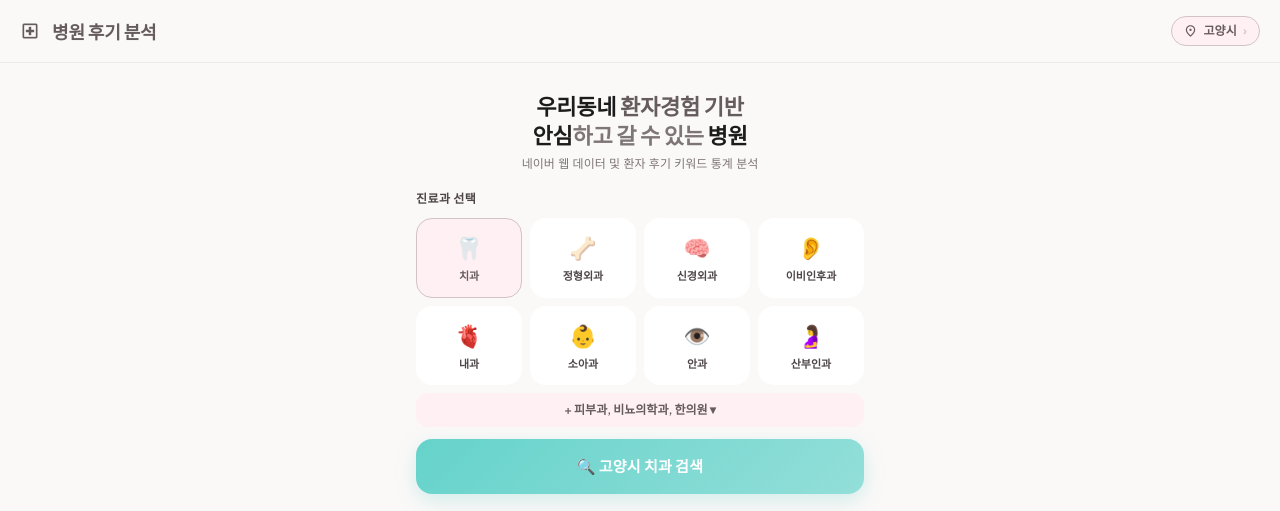
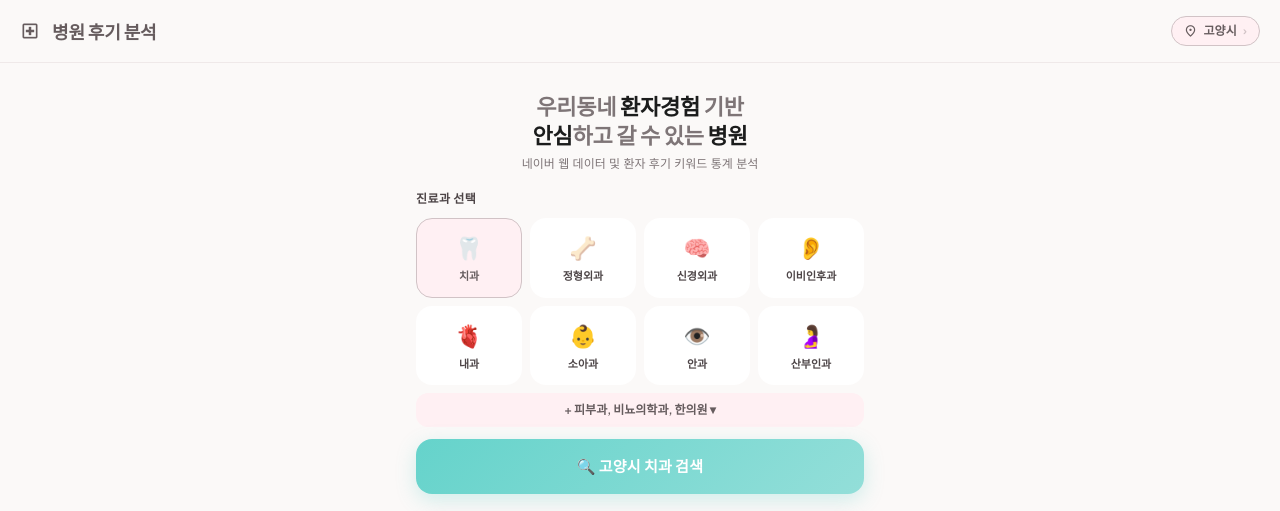
Before and after one commit to mooja4870-cyber/kjeb, a plain HTML site: page safe-hospital-finder.html in a window 1280 px wide. Shown: the top 511 px of the page. Drawn offline with nearby package versions, Linux system fonts and the light colour scheme; a web font is replaced by a local one.

Commit message:
style: 메인 화면 헤더 텍스트 색상 세부 조정 (v0.2.5)

```diff
--- a/safe-hospital-finder.html
+++ b/safe-hospital-finder.html
@@ -281,7 +281,7 @@ tailwind.config = {
 
   <!-- 헤더 텍스트 -->
   <div style="padding:20px 20px 16px;text-align:center;">
-    <p style="font-family:'Plus Jakarta Sans',sans-serif;font-size:22px;font-weight:800;color:#1b1c1c;line-height:1.3;letter-spacing:-0.01em;">우리동네 <span style="color:#665c5e;">환자경험 기반</span><br>안심<span style="color:#7e7577;">하고 갈 수 있는 </span>병원</p>
+    <p style="font-family:'Plus Jakarta Sans',sans-serif;font-size:22px;font-weight:800;color:#1b1c1c;line-height:1.3;letter-spacing:-0.01em;"><span style="color:#7e7577;">우리동네</span> 환자경험 <span style="color:#7e7577;">기반</span><br>안심<span style="color:#7e7577;">하고 갈 수 있는 </span>병원</p>
     <p style="font-size:12px;color:#7e7577;margin-top:6px;line-height:1.6;">네이버 웹 데이터 및 환자 후기 키워드 통계 분석</p>
   </div>
 
```
Also changed, not shown: ver.md (+1 -0 lines).
